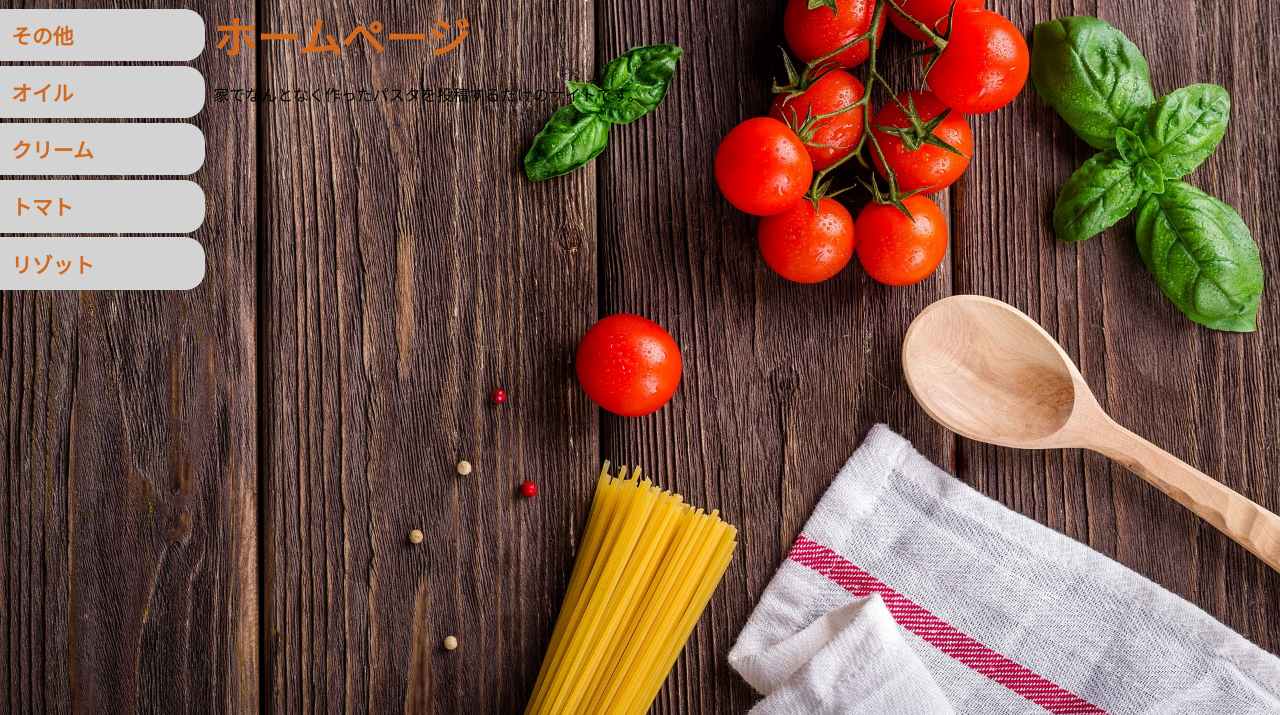
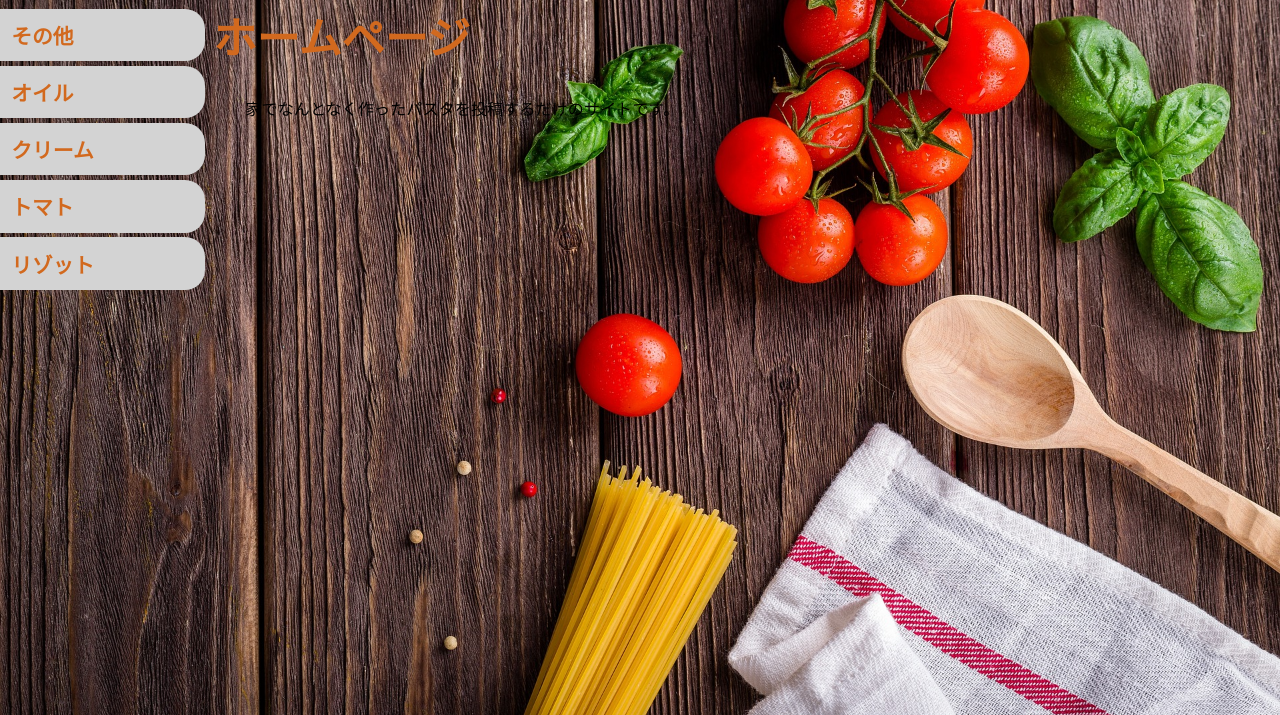
Before and after one commit to Kota-Ohno/pasta-diary, a Gatsby site: page / in a window 1280 px wide. Shown: the part 85-800 px from the top of the page. Built offline with nearby package versions, Linux system fonts and the light colour scheme; Gatsby itself is replaced by a stand-in of ours.

Commit message:
インデックスページのMUI化

```diff
--- a/src/pages/index.jsx
+++ b/src/pages/index.jsx
@@ -3,11 +3,19 @@ import * as React from "react"
 import Layout from "../components/layout"
 import Seo from "../components/seo"
 
+// MUI Componentsをインポート
+import Grid from '@mui/material/Grid';
+import Typography from '@mui/material/Typography';
+
 // Step 2: Define your component
 const IndexPage = () => {
   return (
     <Layout pageTitle="ホームページ">
-      <p>家でなんとなく作ったパスタを投稿するだけのサイトです。</p>
+      <Grid>
+        <Typography variant="body1" sx={{ margin: '2rem'}} >
+          家でなんとなく作ったパスタを投稿するだけのサイトです。
+        </Typography>
+      </Grid>
     </Layout>
   )
 }
```
